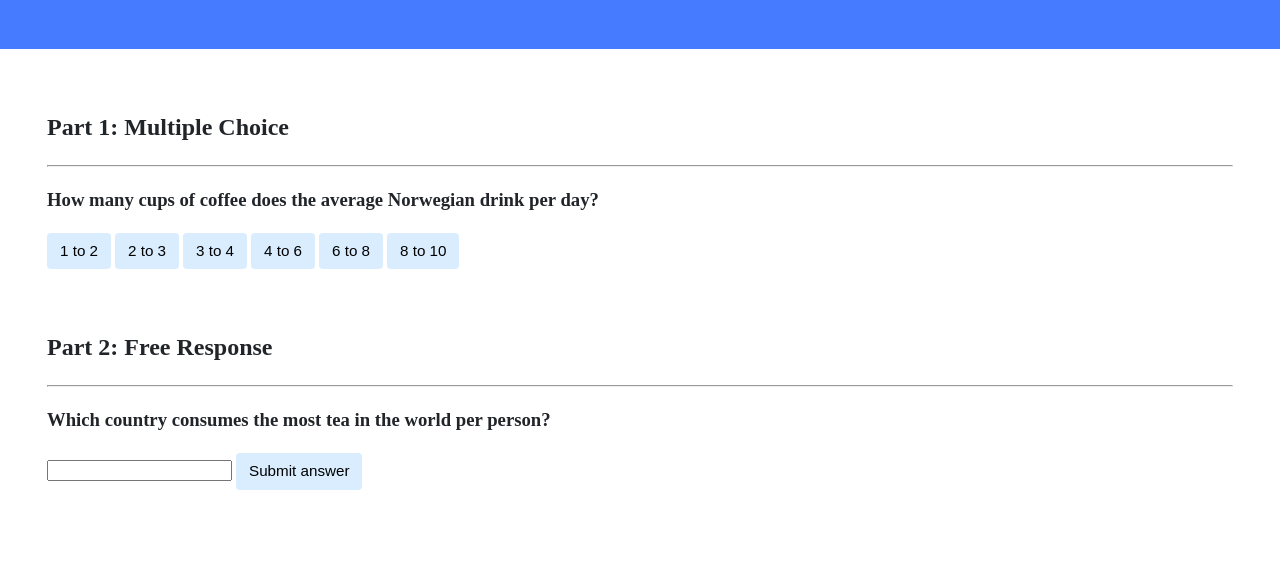
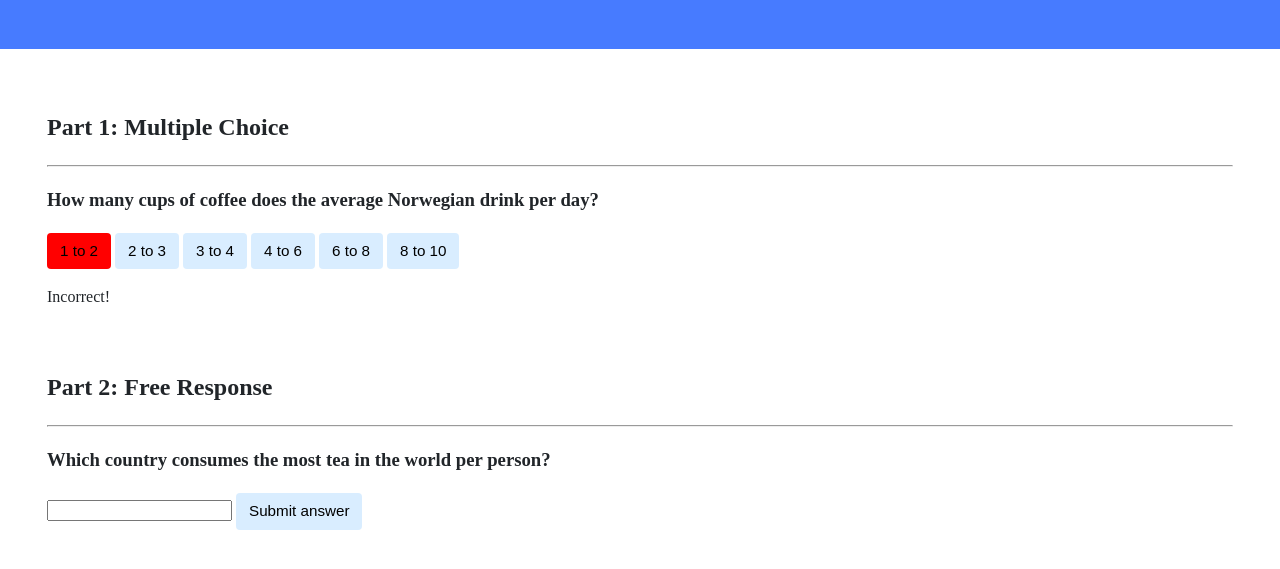
Before and after one commit to WestfalNamur/CS50x, a plain HTML site: page web/lab8/index.html in a window 1280 px wide. Both pictures are taken after a click on the button "1 to 2". Shown: the part 151-720 px from the top of the page. Drawn offline with Linux system fonts and the light colour scheme.

Commit message:
lab8 - map over elements for 1st question

```diff
--- a/web/lab8/index.html
+++ b/web/lab8/index.html
@@ -10,9 +10,32 @@
 
     <script>
 
-        // Run script on page load;
+        // Wait to run the script until DOM is loaded;
         document.addEventListener('DOMContentLoaded', (event) => {
-            console.log("Hello, world!")
+
+            // handle correct answer;
+            // 1. select the correct DOMelement; 2. add event listener for
+            // click; 3. onClick change the elements color to green and
+            // update feedback1.
+            let correct = document.querySelector('.correct');
+            correct.addEventListener('click', (event) => {
+                correct.style.backgroundColor = 'green';
+                document.querySelector('#feedback1').innerHTML = 'Correct!';
+            })
+
+            // handle incorrect answers;
+            // 1. Select incorrect elements; 2. Convert to array; 3. Map over
+            // elements. 4. Add event listeners for click. 5. On click change
+            // color to red and set feedback1 to Incorret;
+            let incorrects = document.querySelectorAll('.incorrect');
+            incorrectsArr = Array.from(incorrects); // To be able to use Array methodes;
+            incorrectsArr.map(el => {
+                el.addEventListener('click', (event) => {
+                    el.style.backgroundColor = 'red';
+                    document.querySelector('#feedback1').innerHTML = 'Incorrect!';
+                })
+            })
+
         });
 
 
```
